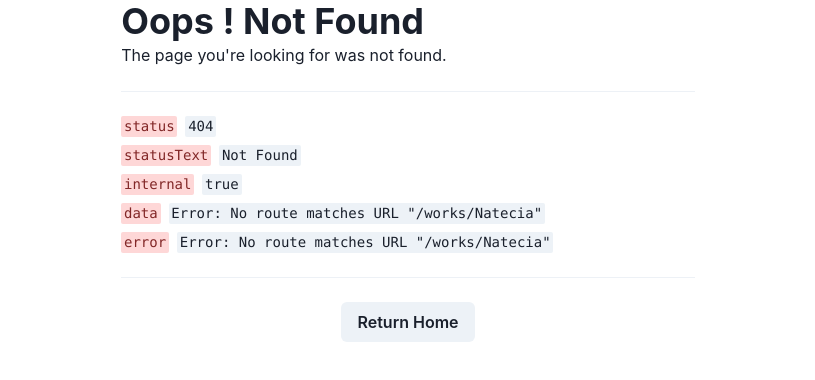
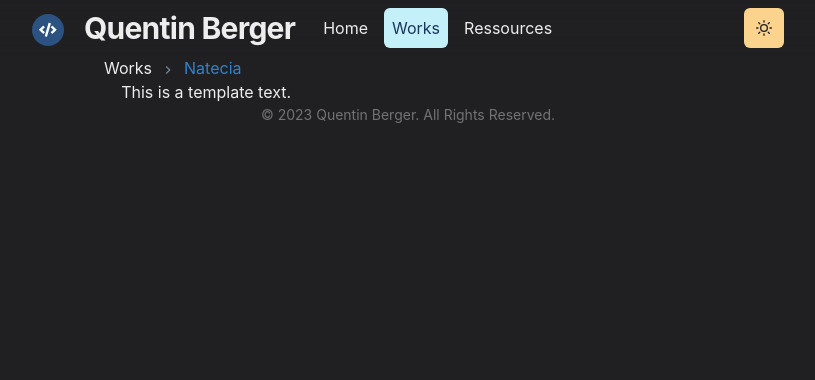
Before and after one commit to aCuriousDev/QB-Portfolio, a React (Vite) app: page /works/Natecia in a window 1280 px wide. Shown: the top 380 px of the page, without its empty margins (232-1047 px from the left). Built offline with nearby package versions, Linux system fonts and the light colour scheme.

Commit message:
added breadcrumbs

```diff
--- /dev/null
+++ b/src/components/CustomBreadCrumbs.jsx
@@ -0,0 +1,40 @@
+import { ChevronRightIcon } from "@chakra-ui/icons";
+import { Breadcrumb, BreadcrumbItem, BreadcrumbLink } from "@chakra-ui/react";
+import { useLocation, NavLink } from "react-router-dom";
+
+const CustomBreadCrumbs = () => {
+  const location = useLocation();
+  let currentLink = "";
+
+  const crumbs = location.pathname
+    .split("/")
+    .filter((crumb) => crumb !== "")
+    .map((crumb) => {
+      currentLink += `/${crumb}`;
+
+      const isCurrentProp =
+        currentLink === location.pathname ? "blue.500" : undefined;
+
+      return (
+        <BreadcrumbItem
+          key={crumb}
+          color={isCurrentProp}
+          _hover={{ textDecoration: "underline" }}
+        >
+          <BreadcrumbLink as={NavLink} to={currentLink}>
+            {crumb}
+          </BreadcrumbLink>
+        </BreadcrumbItem>
+      );
+    });
+
+  return (
+    <Breadcrumb
+      separator={<ChevronRightIcon color="gray.500" />}
+      css={{ textTransform: "capitalize" }}
+    >
+      {crumbs}
+    </Breadcrumb>
+  );
+};
+export default CustomBreadCrumbs;
--- a/src/components/Logo.jsx
+++ b/src/components/Logo.jsx
@@ -1,13 +1,17 @@
-import { Heading, Link, LinkBox, LinkOverlay } from "@chakra-ui/react";
+import { Avatar, Heading, LinkBox, LinkOverlay, Stack } from "@chakra-ui/react";
+import { FaCode } from "react-icons/fa";
 import { Link as RouterLink } from "react-router-dom";
 
 const Logo = () => {
   return (
     <LinkBox>
       <LinkOverlay as={RouterLink} to="/">
-        <Heading as="h1" size="lg" letterSpacing="tight" ml={3}>
-          Quentin Berger
-        </Heading>
+        <Stack direction="row" align="end">
+          <Avatar size="sm" bg="blue.700" icon={<FaCode fontSize="1.1rem" />} />
+          <Heading as="h1" size="lg" letterSpacing="tight" ml={3}>
+            Quentin Berger
+          </Heading>
+        </Stack>
       </LinkOverlay>
     </LinkBox>
   );
--- a/src/components/Work.jsx
+++ b/src/components/Work.jsx
@@ -1,5 +1,15 @@
-import { Box } from "@chakra-ui/react";
+import {
+  Breadcrumb,
+  BreadcrumbItem,
+  BreadcrumbLink,
+  Container,
+} from "@chakra-ui/react";
 
-const Work = () => {
-  return <Box>Work</Box>;
+const Work = ({ children }) => {
+  return (
+    <>
+      <Container>{children}</Container>
+    </>
+  );
 };
+export default Work;
--- a/src/components/WorkGridItem.jsx
+++ b/src/components/WorkGridItem.jsx
@@ -1,4 +1,5 @@
 import { Box, Image, LinkBox, LinkOverlay, Text } from "@chakra-ui/react";
+import { NavLink } from "react-router-dom";
 
 export const WorkGridItem = ({ children, id, title, thumbnail }) => {
   return (
@@ -10,8 +11,10 @@ export const WorkGridItem = ({ children, id, title, thumbnail }) => {
           className="grid-item-thumbnail"
           placeholder="blur"
         />
-        <LinkOverlay>
-          <Text className="grid-item-thumbnail" mt={2} fontSize={20}></Text>
+        <LinkOverlay as={NavLink} to={`/works/${id}`}>
+          <Text className="grid-item-title" mt={2} fontSize={20}>
+            {title}
+          </Text>
         </LinkOverlay>
         <Text>{children}</Text>
       </LinkBox>
--- a/src/components/layout/MainLayout.jsx
+++ b/src/components/layout/MainLayout.jsx
@@ -2,12 +2,14 @@ import { forwardRef, Box, Container } from "@chakra-ui/react";
 import NavBar from "../NavBar";
 import Footer from "../Footer";
 import { Outlet } from "react-router-dom";
+import CustomBreadCrumbs from "../CustomBreadCrumbs";
 
 const MainLayout = () => {
   return (
     <Box pb={8}>
       <NavBar />
       <Container maxW="container.sm" pt={14}>
+        <CustomBreadCrumbs />
         <Outlet />
       </Container>
       <Footer />
--- a/src/main.jsx
+++ b/src/main.jsx
@@ -2,11 +2,13 @@ import * as React from "react";
 import * as ReactDOM from "react-dom/client";
 import "./index.css";
 import App from "./App";
-import { ChakraProvider } from "@chakra-ui/react";
+import { ChakraProvider, ColorModeScript } from "@chakra-ui/react";
+import theme from "./theme/theme";
 
 ReactDOM.createRoot(document.getElementById("root")).render(
   <React.StrictMode>
-    <ChakraProvider>
+    <ColorModeScript initialColorMode={theme.config.initialColorMode} />
+    <ChakraProvider theme={theme}>
       <App />
     </ChakraProvider>
   </React.StrictMode>
--- a/src/pages/Works.jsx
+++ b/src/pages/Works.jsx
@@ -2,13 +2,17 @@ import { SimpleGrid } from "@chakra-ui/react";
 import { WorkGridItem } from "../components/WorkGridItem";
 
 // img thumb import
-import thumbPyralim from "/public/images/works/logo_pyralim.png";
+import thumbPyralim from "/images/works/logo_pyralim.png";
 
 export default function Works() {
   return (
     <>
       <SimpleGrid minChildWidth="120px" spacing="40px">
-        <WorkGridItem id="pyralim" title="Pyralim" thumbnail={thumbPyralim}>
+        <WorkGridItem id="Pyralim" title="Pyralim" thumbnail={thumbPyralim}>
+          Un appli de bilan alimentaire simple et accessible pour reprendre la
+          main sur son alimentation
+        </WorkGridItem>
+        <WorkGridItem id="Natecia" title="Natecia" thumbnail={thumbPyralim}>
           Un appli de bilan alimentaire simple et accessible pour reprendre la
           main sur son alimentation
         </WorkGridItem>
--- /dev/null
+++ b/src/pages/works/Natecia.jsx
@@ -0,0 +1,10 @@
+import Work from "../../components/Work";
+
+const Natecia = () => {
+  return (
+    <>
+      <Work>This is a template text.</Work>
+    </>
+  );
+};
+export default Natecia;
--- /dev/null
+++ b/src/pages/works/Pyralim.jsx
@@ -0,0 +1,5 @@
+const Pyralim = () => {
+  return <div>Pyralim Page</div>;
+};
+
+export default Pyralim;
--- /dev/null
+++ b/src/pages/works/worksIndex.jsx
@@ -0,0 +1,4 @@
+import Pyralim from "./Pyralim";
+import Natecia from "./Natecia";
+
+export { Pyralim, Natecia };
--- /dev/null
+++ b/src/theme/theme.js
@@ -0,0 +1,19 @@
+import { extendTheme } from '@chakra-ui/react'
+import { mode } from '@chakra-ui/theme-tools'
+
+const styles = {
+    global: props => ({
+      body: {
+        bg: mode('#f0e7db', '#202023')(props)
+      }
+    })
+  }
+
+
+const config = {
+    initialColorMode: 'dark',
+    useSystemColorMode: true,
+  }
+
+  const theme = extendTheme({ config, styles})
+  export default theme
```
Also changed, not shown: src/App.jsx (+10 -1 lines).
